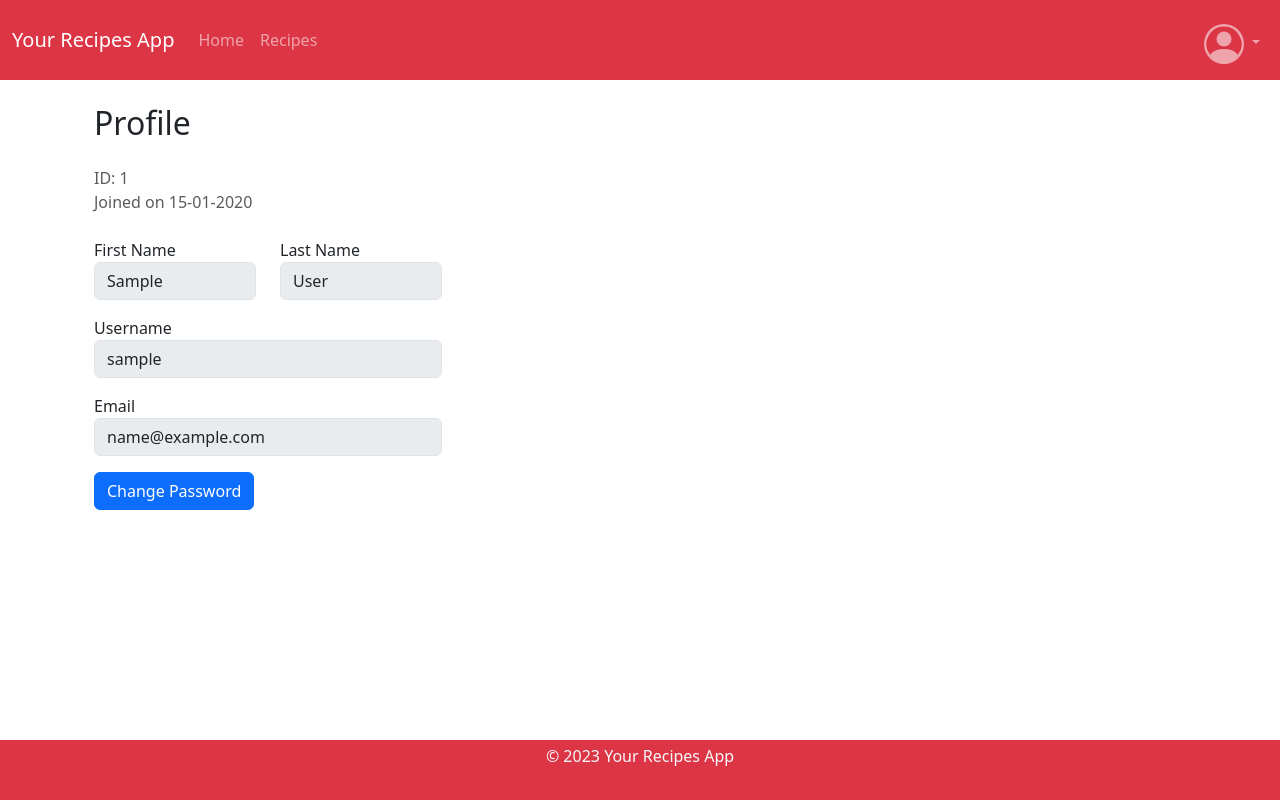
After one commit to Sobhi-0/Tabkha, a Flask app: page /profile in a window 1280 px wide. The commit adds this page. Run offline with Flask 3, Linux system fonts and the light colour scheme; the visitor is signed in with stand-in values (Sample User, id 1); tables that the repository leaves empty hold one stand-in row (values such as "Sample post"); some libraries are stand-ins or nearby versions.

Commit message:
Implemet /profile + /change-password routes - Create profile.html - Make a change password form in the profile page

```diff
--- a/backend/app.py
+++ b/backend/app.py
@@ -326,6 +326,18 @@ def create_app(db_URI="", test_config=None):
         return render_template("my-favorites.html", recipes=recipes)
 
 
+    @app.route("/profile", methods=["GET"])
+    @login_required
+    def profile():
+        user = User.query.filter_by(id=session["user_id"]).first()
+
+        if not user:
+            flash("User not found", "error")
+            return redirect("/")
+
+        return render_template("profile.html", user=user)
+
+
     @app.route("/login", methods=["GET", "POST"])
     def login():
         # Forget any user_id
@@ -364,6 +376,41 @@ def create_app(db_URI="", test_config=None):
         # User reached route via GET (as by clicking a link or via redirect)
         else:
             return render_template("login.html")
+
+
+    @app.route("/change-password", methods=["POST"])
+    @login_required
+    def change_password():
+        old_password = request.form.get("old_password")
+        new_password = request.form.get("new_password")
+        confirm_password = request.form.get("confirm_password")
+
+        # Ensure all fields were submitted
+        if not old_password or not new_password or not confirm_password:
+            flash("Must fill all fields", "warning")
+            return redirect("/profile")
+
+        # Ensure old password is correct
+        user = User.query.filter_by(id=session["user_id"]).first()
+        if not check_password_hash(user.password_hash, old_password):
+            flash("Old password is incorrect", "error")
+            return redirect("/profile")
+
+        # Ensure new password meets constraints
+        if not valid_password(new_password):
+            flash("Password does not meet constraints", "error")
+            return redirect("/profile")
+
+        # Ensure new password and confirm password match
+        if new_password != confirm_password:
+            flash("Passwords do not match", "error")
+            return redirect("/profile")
+
+        user.password_hash = generate_password_hash(new_password)
+        user.update()
+
+        flash("Password changed successfully", "success")
+        return redirect("/profile")
 
 
     @app.route("/register", methods=["GET", "POST"])
--- a/frontend/templates/layout.html
+++ b/frontend/templates/layout.html
@@ -42,7 +42,7 @@
                                     <li><a class="dropdown-item" href="/my-recipes">My Recipes</a></li>
                                     <li><a class="dropdown-item" href="/my-favorites">My Favorites</a></li>
                                     <li><hr class="dropdown-divider"></li>
-                                    <li><a class="dropdown-item" href="#">Manage Account</a></li>
+                                    <li><a class="dropdown-item" href="/profile">Manage Account</a></li>
                                     <li><a class="dropdown-item" href="/logout">Logout</a></li>
                                 </ul>
                             </li>
--- /dev/null
+++ b/frontend/templates/profile.html
@@ -0,0 +1,75 @@
+{% extends "layout.html" %}
+
+{% block title %}
+    Profile
+{% endblock %}
+
+{% block main %}
+
+    <div class="container">
+        <div class="row">
+            <div class="col-lg-4 col-md-6 col-sm-8">
+                <h2 class="text mb-4">Profile</h2>
+
+                <div class="text-muted">ID: {{ user.id }}</div>
+                <div class="text-muted">Joined on {{ user.created_at.strftime('%d-%m-%Y') }}</div> <br>
+
+                <div class="row">
+                    <div class="col-md-6 mb-3">
+                        <label for="firstname">First Name</label>
+                        <input autocomplete="off" autofocus class="form-control" id="firstname" name="firstname" placeholder="First Name" type="text" value="{{ user.first_name }}" disabled>
+                    </div>
+                    <div class="col-md-6 mb-3">
+                        <label for="lastname">Last Name</label>
+                        <input autocomplete="off" class="form-control" id="lastname" name="lastname" placeholder="Last Name" type="text" value="{{ user.last_name }}" disabled>
+                    </div>
+                </div>
+
+                <div class="mb-3">
+                    <label for="username">Username</label>
+                    <input autocomplete="off" class="form-control" id="username" name="username" placeholder="Username" type="text" value="{{ user.username }}" disabled>
+                </div>
+                <div class="mb-3">
+                    <label for="email">Email</label>
+                    <input autocomplete="off" class="form-control" id="email" name="email" placeholder="Email" type="text" value="{{ user.email }}" disabled>
+                </div>
+
+                <!-- Button to toggle password change form -->
+                <button id="changePasswordBtn" class="btn btn-primary" type="button">Change Password</button>
+            </div>
+
+            <div class="col-lg-4 col-md-6 col-sm-8 offset-lg-3">
+                <br>
+                <!-- Password change form (initially hidden) -->
+                <form id="changePasswordForm" action="/change-password" method="post" class="ml-3" style="display: none;">
+                    <h2 class="text mb-4">Change Password</h2>
+                    <div class="mb-3">
+                        <label for="old_password">Current Password</label>
+                        <input class="form-control" id="old_password" name="old_password" placeholder="Current Password" type="password">
+                    </div>
+                    <div class="mb-3">
+                        <label for="new_password">New Password</label>
+                        <input class="form-control" id="new_password" name="new_password" placeholder="New Password" type="password">
+                    </div>
+                    <div class="mb-3">
+                        <label for="confirm_password">Confirm New Password</label>
+                        <input class="form-control" id="confirm_password" name="confirm_password" placeholder="Confirm New Password" type="password">
+                    </div>
+                    <button class="btn btn-primary" type="submit">Submit</button>
+                </form>
+            </div>
+        </div>
+    </div>
+
+    <!-- Include jQuery library -->
+    <script src="https://ajax.googleapis.com/ajax/libs/jquery/3.5.1/jquery.min.js"></script>
+
+    <script>
+        $(document).ready(function() {
+            // Toggle visibility of password change form
+            $('#changePasswordBtn').click(function() {
+                $('#changePasswordForm').toggle();
+            });
+        });
+    </script>
+{% endblock %}
```
